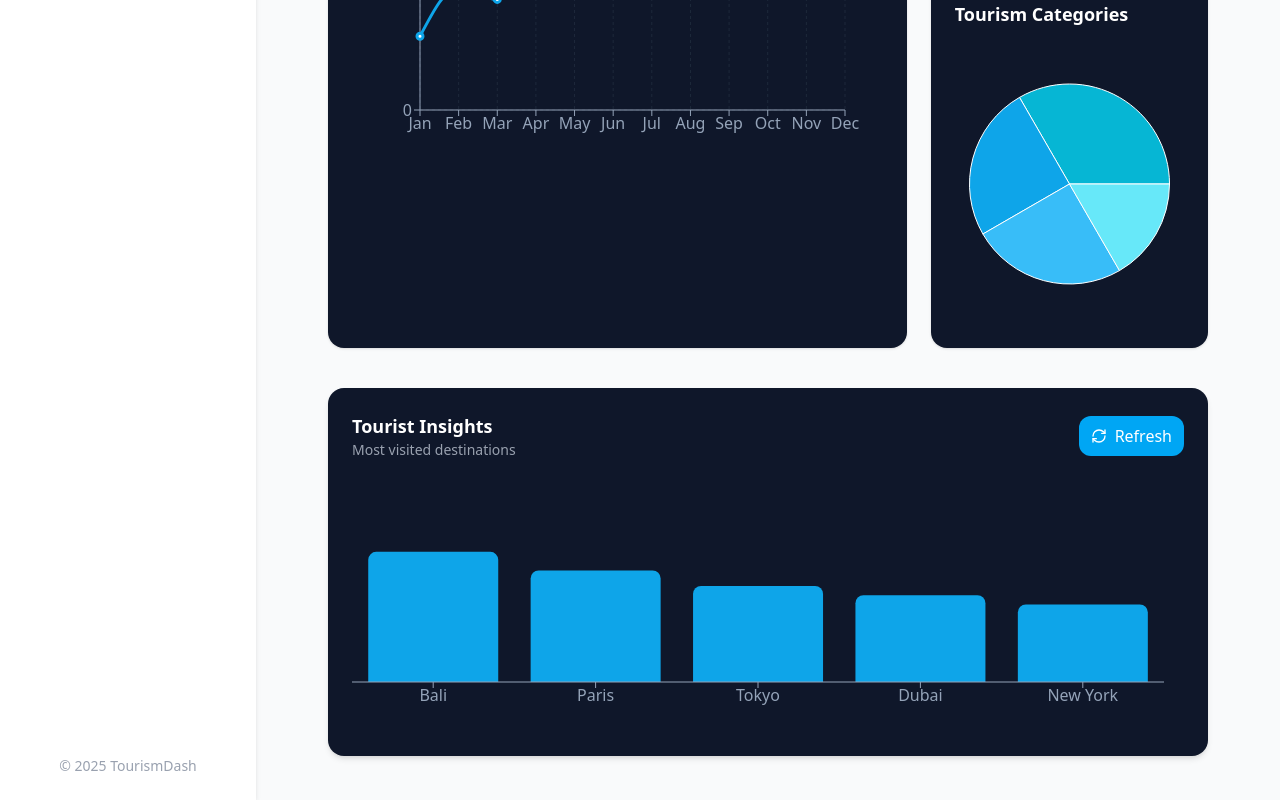
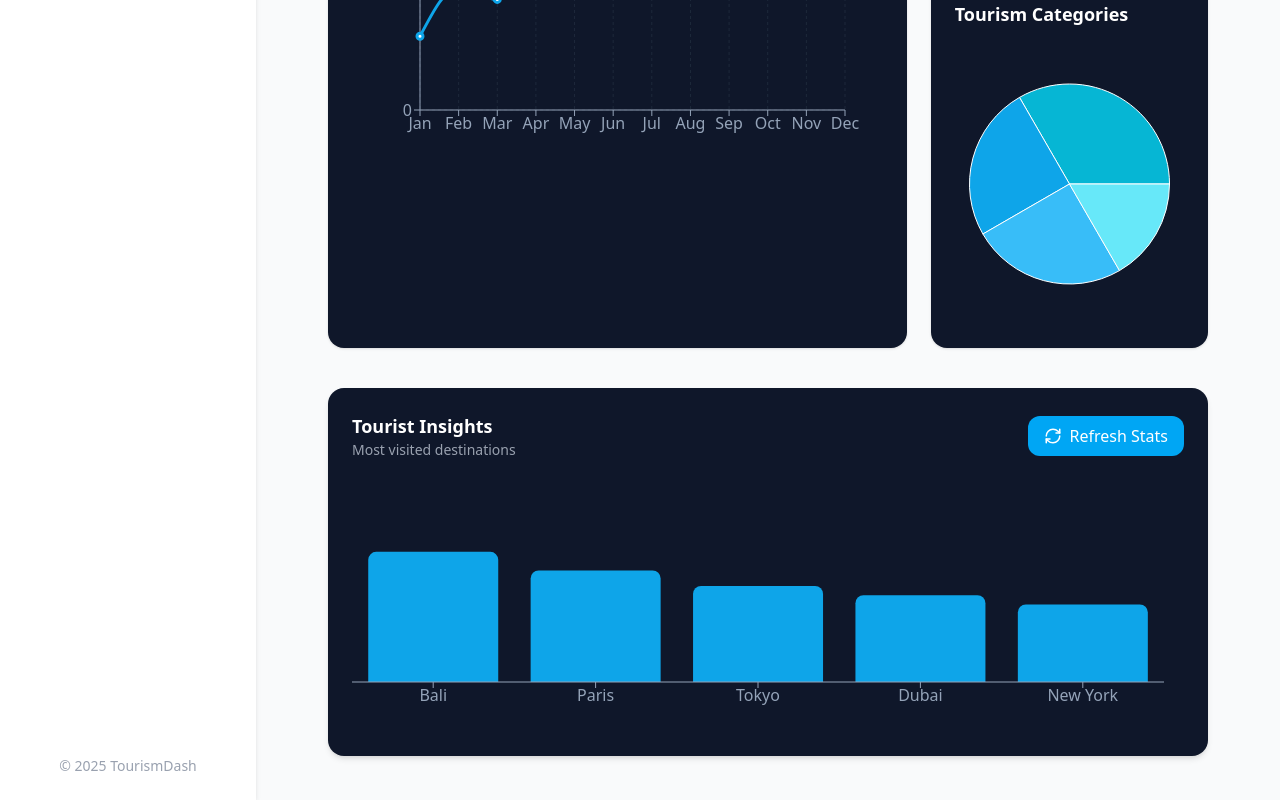
Before and after one commit to alokmuskan/Task, a React (Vite) app: page / in a window 1280 px wide. Shown: the part 799-1599 px from the top of the page. Built offline with nearby package versions, Linux system fonts and the light colour scheme.

Commit message:
added more styling and animation to refresh stats button of TouristStats section

```diff
--- a/src/components/TouristStats.jsx
+++ b/src/components/TouristStats.jsx
@@ -13,25 +13,29 @@ const initialData = [
 
 export default function TouristStats() {
   const [data, setData] = useState(initialData);
+  const [isRefreshing, setIsRefreshing] = useState(false);
 
-  // 🔄 Generate new mock data
   const refreshData = () => {
+    setIsRefreshing(true);
     const newData = initialData.map((item) => ({
       ...item,
       visitors: Math.floor(Math.random() * 5000) + 1500,
     }));
-    setData(newData);
+    setTimeout(() => {
+      setData(newData);
+      setIsRefreshing(false);
+    }, 1000);
   };
 
-//   // ⏱️ (Commented Out) Automatic refresh every 5 seconds
-
-//   useEffect(() => {
-//     const interval = setInterval(() => {
-//       refreshData();
-//     }, 5000);
-//     return () => clearInterval(interval);
-//   }, []);
-
+  // ⏱️ (Commented Out) Automatic refresh every 5 seconds
+  /*
+  useEffect(() => {
+    const interval = setInterval(() => {
+      refreshData();
+    }, 5000);
+    return () => clearInterval(interval);
+  }, []);
+  */
 
   return (
     <motion.div
@@ -51,13 +55,18 @@ export default function TouristStats() {
           <p className="text-sm text-gray-400">Most visited destinations</p>
         </div>
 
-        {/* Refresh Button */}
+        {/* 🔁 Refresh Button */}
         <button
           onClick={refreshData}
-          className="flex items-center gap-2 px-3 py-2 bg-sky-500 text-white rounded-xl hover:bg-sky-600 transition-all"
+          disabled={isRefreshing}
+          className={`flex items-center gap-2 px-4 py-2 rounded-xl transition-all text-white
+            ${isRefreshing ? "bg-sky-400 cursor-not-allowed" : "bg-sky-500 hover:bg-sky-600"}`}
         >
-          <RefreshCw size={16} />
-          Refresh
+          <RefreshCw
+            size={18}
+            className={isRefreshing ? "animate-spin" : ""}
+          />
+          {isRefreshing ? "Refreshing..." : "Refresh Stats"}
         </button>
       </div>
 
@@ -69,10 +78,18 @@ export default function TouristStats() {
         className="w-full h-64"
       >
         <ResponsiveContainer width="100%" height="100%">
-          <BarChart data={data} margin={{ top: 20, right: 20, bottom: 20, left: 0 }}>
+          <BarChart
+            data={data}
+            margin={{ top: 20, right: 20, bottom: 20, left: 0 }}
+          >
             <XAxis dataKey="name" stroke="#94a3b8" />
             <Tooltip />
-            <Bar dataKey="visitors" fill="#0ea5e9" radius={[8, 8, 0, 0]} animationDuration={1000} />
+            <Bar
+              dataKey="visitors"
+              fill="#0ea5e9"
+              radius={[8, 8, 0, 0]}
+              animationDuration={1000}
+            />
           </BarChart>
         </ResponsiveContainer>
       </motion.div>
```
